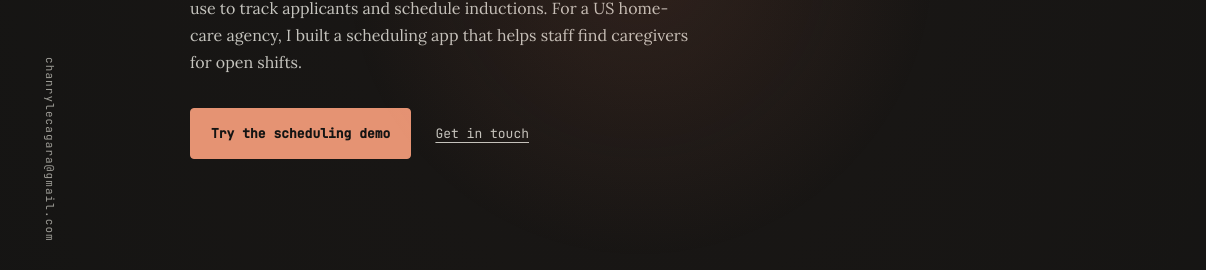
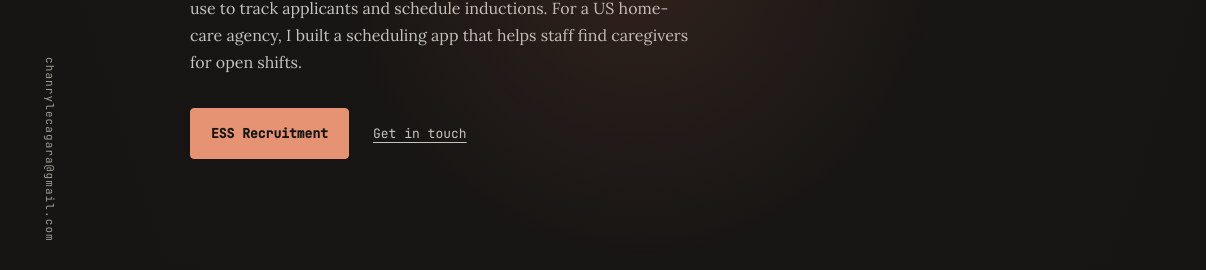
Before and after one commit to chanrylejay/my-portfolio-v1, a plain HTML site: page index.html in a window 1280 px wide. Shown: the part 438-708 px from the top of the page, 0-1206 px from the left. Drawn offline with nearby package versions, Linux system fonts and the light colour scheme; a script that the page names is missing.

Commit message:
Point the homepage button to the ESS recruitment demo

```diff
--- a/index.html
+++ b/index.html
@@ -1826,7 +1826,7 @@
                     app that helps staff find caregivers for open shifts.
                 </p>
                 <div class="hero__actions">
-                    <a href="./devoted-shift-demo/find-coverage.html" class="hero__cta">Try the scheduling demo</a>
+                    <a href="./ess-recruitment-demo/" class="hero__cta">ESS Recruitment</a>
                     <a href="#contact" class="hero__contact">Get in touch</a>
                 </div>
             </section>
```
